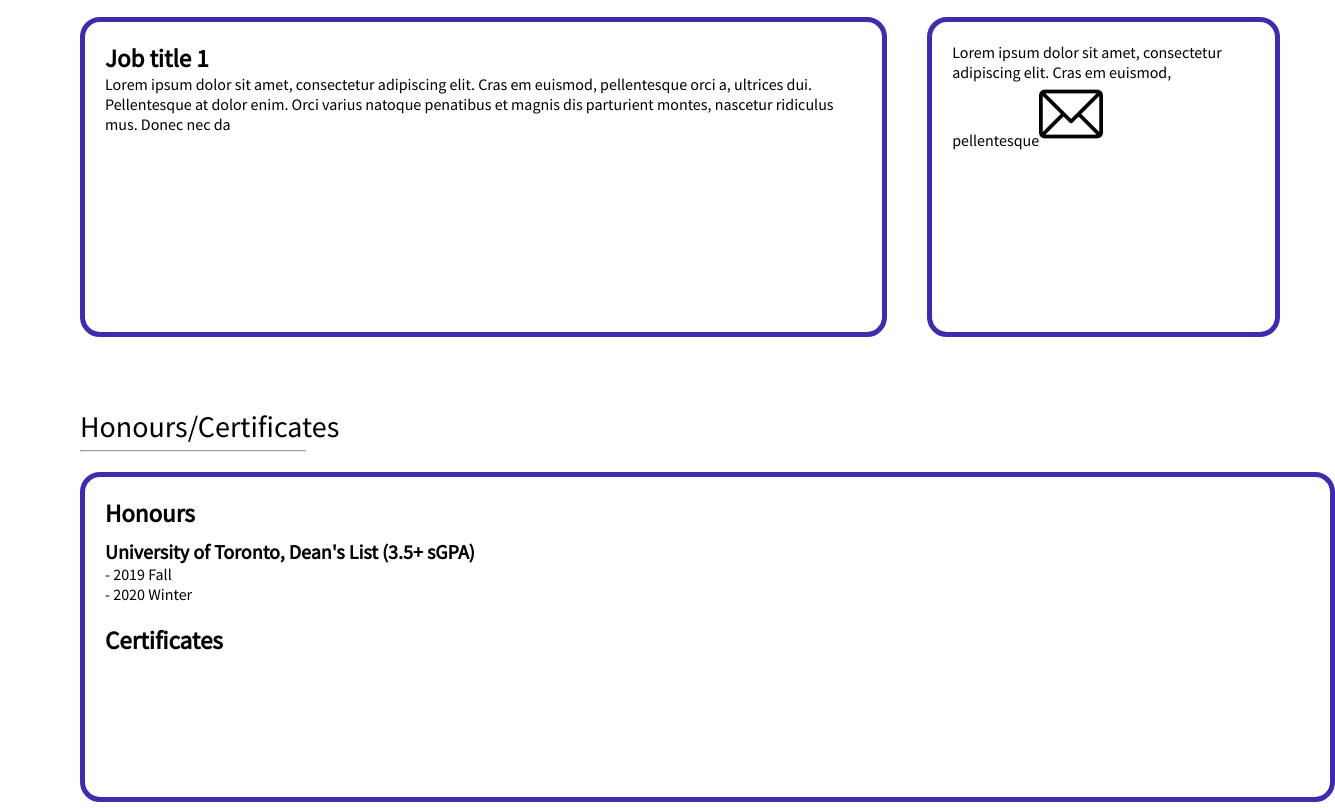
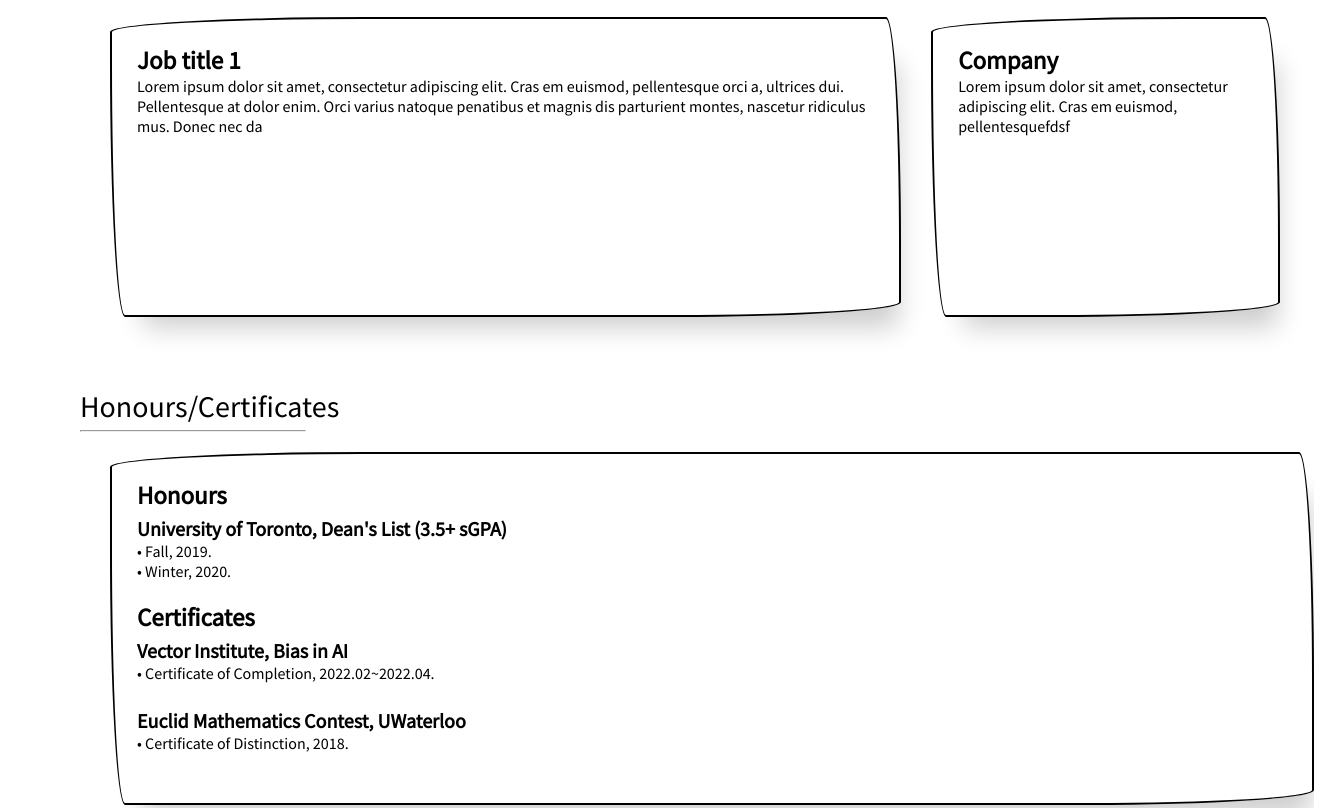
Before and after one commit to seongjooy/seongjoo, a Gatsby site: page /experience in a window 1280 px wide. Shown: the part 189-997 px from the top of the page, 1335 px wide, since content can reach past the window. Built offline with nearby package versions, Linux system fonts and the light colour scheme; Gatsby itself is replaced by a stand-in of ours.

Commit message:
bug and warning fixes

```diff
--- a/src/pages/experience.js
+++ b/src/pages/experience.js
@@ -19,9 +19,9 @@ const experience = () => {
             nascetur ridiculus mus. Donec nec da
           </div>
           <div className={styles.job1right} data-aos="slide-left">
+            <h2>Company</h2>
             Lorem ipsum dolor sit amet, consectetur adipiscing elit. Cras em
-            euismod, pellentesque
-            <img src="/email.png" alt=""></img>
+            euismod, pellentesquefdsf
           </div>
         </div>
       </div>
@@ -35,10 +35,14 @@ const experience = () => {
       >
         <h2>Honours</h2>
         <h3>University of Toronto, Dean's List (3.5+ sGPA)</h3>
-        - 2019 Fall
-        <br /> - 2020 Winter <br />
+        • Fall, 2019.
+        <br /> • Winter, 2020. <br />
         <br />
         <h2>Certificates</h2>
+        <h3>Vector Institute, Bias in AI</h3>• Certificate of Completion,
+        2022.02~2022.04. <br /> <br />
+        <h3>Euclid Mathematics Contest, UWaterloo</h3>• Certificate of
+        Distinction, 2018.
       </div>
     </Layout>
   );
--- a/src/pages/projects/mapper.js
+++ b/src/pages/projects/mapper.js
@@ -5,7 +5,7 @@ import { Link } from "gatsby";
 const mapper = () => {
   return (
     <Layout>
-      <Link className="navbutton" to="/projects">
+      <Link className="navbutton" to="/projects" data-aos="slide-right">
         Back
       </Link>
     </Layout>
--- a/src/pages/skills.js
+++ b/src/pages/skills.js
@@ -13,13 +13,13 @@ const About = () => {
         <div className={styles.intro} data-aos="slide-right">
           Lorem ipsum dolor sit amet, consectetur adipiscing elit. Etiam tempor
           enim varius diam egestas, id lobortis eros elementum. Integer sit amet
-          interdum risus. Aliquam ullamcorper, ipsum id ornare porttitor, magna
-          iaculis neque diam, in eleifend ex viverra eget. Curabitur blandit est
+          interdum risus. Aliquam ullamcorper, ia eget. Curabitur blandit est
           vitae est ultrices, eget feugiat enim volutpat. Phasellus molestie
           finibus augue feugiat pharetra. Praesent dictum eget tellus in
           sollicitudin. Ut enim purus, euismod vitae faucibus et, lobortis a
           felis. Nunc elit urna, congue a gravida non, bibendum nec quam. Nam
           comm
+          <br></br>
         </div>
       </Layout>
     </div>
--- a/src/styles/experience.module.css
+++ b/src/styles/experience.module.css
@@ -14,7 +14,6 @@ hr {
 }
 
 .job1 {
-  padding-top: 20px;
   width: 150vh;
   height: 320px;
   display: flex;
@@ -24,25 +23,33 @@ hr {
 
 .job1left {
   flex: 2.5;
-  background-color: white;
-  border-radius: 20px;
-  border: 5px solid rgb(63, 44, 172);
-  color: black;
-  padding: 20px;
+  margin-top: 20px;
+  margin-left: 30px;
+  padding: 25px;
+  border-radius: 15px 225px 255px 15px 15px 255px 225px 15px;
+  border-style: solid;
+  border-width: 2px;
+  box-shadow: rgba(0, 0, 0, 0.2) 15px 28px 25px -18px;
+  border-bottom-left-radius: 15px 255px;
+  border-bottom-right-radius: 225px 15px;
+  border-top-left-radius: 255px 15px;
+  border-top-right-radius: 15px 225px;
 }
 
 .job1right {
   flex: 1;
-  background-color: white;
-  border-radius: 20px;
-  margin-left: 40px;
-  border: 5px solid rgb(63, 44, 172);
-  color: black;
-  padding: 20px;
-}
-
-h2 {
-  color: black;
+  margin-top: 20px;
+  margin-left: 30px;
+  padding: 25px;
+  border-radius: 15px 225px 255px 15px 15px 255px 225px 15px;
+  border-style: solid;
+  border-width: 2px;
+  box-shadow: rgba(0, 0, 0, 0.2) 15px 28px 25px -18px;
+  box-sizing: border-box;
+  border-bottom-left-radius: 15px 255px;
+  border-bottom-right-radius: 225px 15px;
+  border-top-left-radius: 255px 15px;
+  border-top-right-radius: 15px 225px;
 }
 
 .awards_certificates {
@@ -52,19 +59,22 @@ h2 {
 
 .awards_certificates_container {
   flex: 1;
-  background-color: white;
-  border-radius: 20px;
-  border: 5px solid rgb(63, 44, 172);
-  color: black;
-  padding-top: 20px;
-  width: 1225px;
-  height: 300px;
-  padding-left: 20px;
+  width: 1150px;
   margin-top: 20px;
+  margin-left: 30px;
+  padding: 25px 25px 50px 25px;
+  border-radius: 15px 225px 255px 15px 15px 255px 225px 15px;
+  border-style: solid;
+  border-width: 2px;
+  box-shadow: rgba(0, 0, 0, 0.2) 15px 28px 25px -18px;
+  border-bottom-left-radius: 15px 255px;
+  border-bottom-right-radius: 225px 15px;
+  border-top-left-radius: 255px 15px;
+  border-top-right-radius: 15px 225px;
 }
 
 h3 {
-  padding-top: 10px;
+  padding-top: 5px;
   font-size: 20px;
   color: black;
 }
--- a/src/styles/global.css
+++ b/src/styles/global.css
@@ -85,5 +85,9 @@ h2 {
 
 .navbutton:hover {
   box-shadow: rgba(0, 0, 0, 0.3) 2px 8px 8px -5px;
-  transform: translate3d(0, 2px, 0);
+  transform: translate3d(1px, 1px, 0);
 }
+
+.navbutton:active {
+  opacity: 20%;
+}
```
Also changed, not shown: src/pages/index.js (+28 -19 lines), src/pages/projects/index.js (+25 -21 lines), src/styles/home.module.css (+12 -0 lines).
